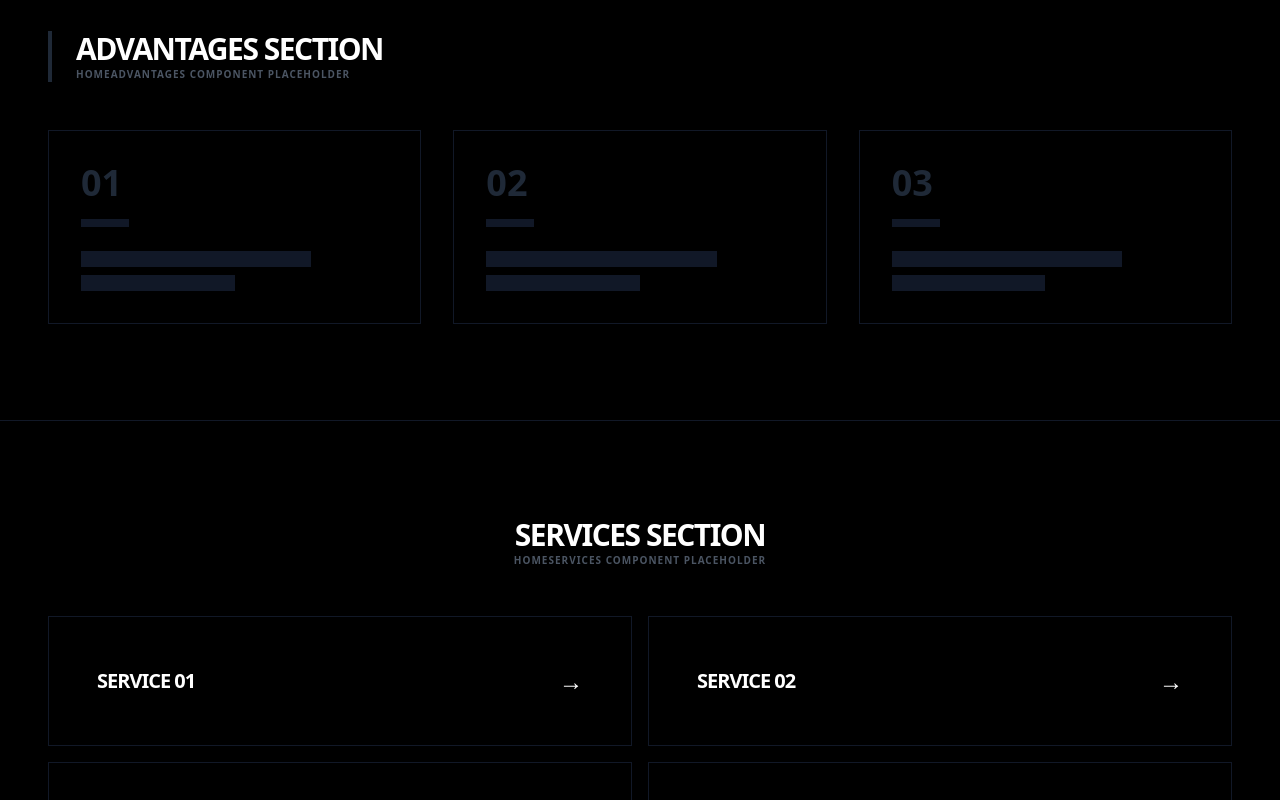
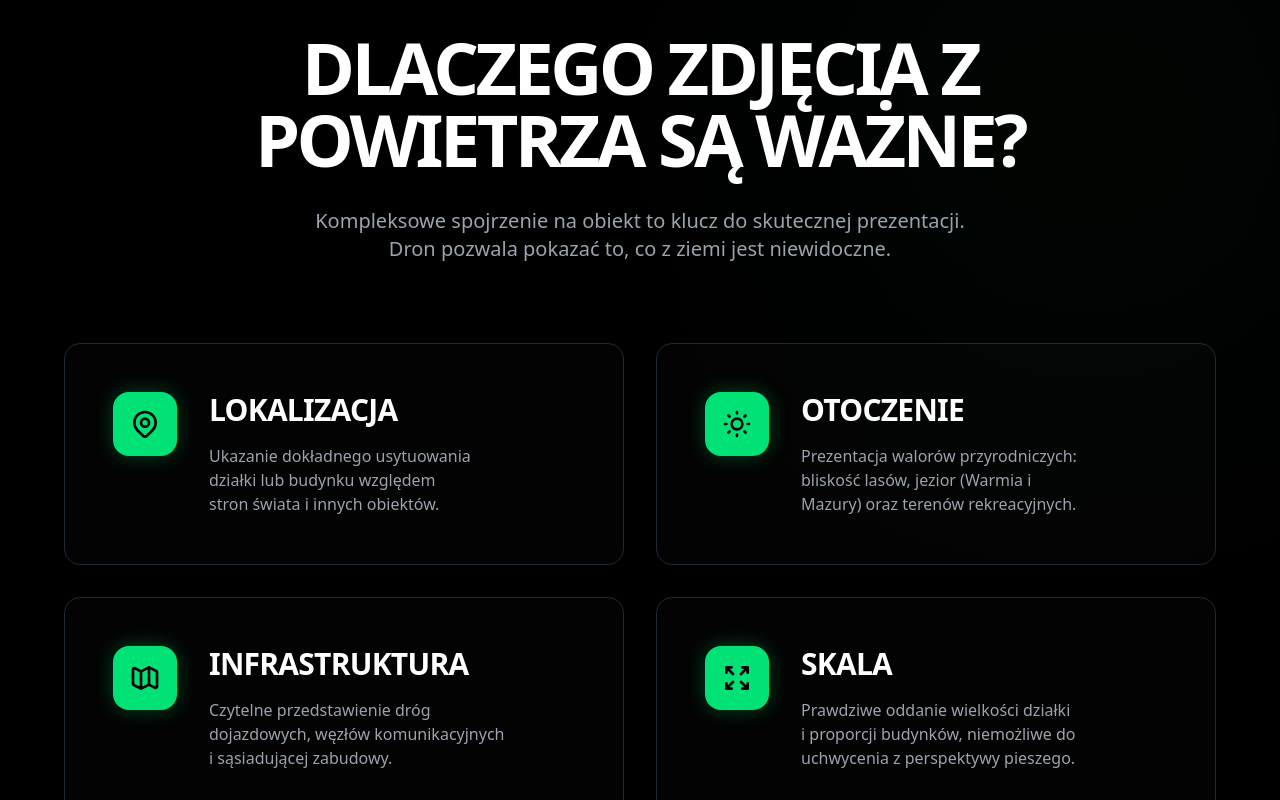
Before and after one commit to michab1332/scope-drone-client, a Nuxt app: page / in a window 1280 px wide. Shown: the part 1360-2160 px from the top of the page. Built offline with nearby package versions, Linux system fonts and the light colour scheme.

Commit message:
feat: advantages section

```diff
--- a/app/components/Home/Advantages.vue
+++ b/app/components/Home/Advantages.vue
@@ -1,19 +1,149 @@
+<script setup lang="ts">
+import { ref, onMounted } from 'vue'
+
+/**
+ * Advantages Component
+ * Features:
+ * - Mobile-optimized sizes (typography, icons, padding)
+ * - Circular green icons for each advantage
+ * - Staggered entrance animations for cards
+ * - Interactive spotlight effect on hover
+ */
+
+interface Advantage {
+  title: string
+  description: string
+  icon: string
+}
+
+const advantages: Advantage[] = [
+  {
+    title: 'Lokalizacja',
+    description: 'Ukazanie dokładnego usytuowania działki lub budynku względem stron świata i innych obiektów.',
+    icon: 'M17.657 16.657L13.414 20.9a1.998 1.998 0 01-2.827 0l-4.244-4.243a8 8 0 1111.314 0z M15 11a3 3 0 11-6 0 3 3 0 016 0z'
+  },
+  {
+    title: 'Otoczenie',
+    description: 'Prezentacja walorów przyrodniczych: bliskość lasów, jezior (Warmia i Mazury) oraz terenów rekreacyjnych.',
+    icon: 'M12 3v1m0 16v1m9-9h-1M4 12H3m15.364 6.364l-.707-.707M6.343 6.343l-.707-.707m12.728 0l-.707.707M6.343 17.657l-.707.707M16 12a4 4 0 11-8 0 4 4 0 018 0z'
+  },
+  {
+    title: 'Infrastruktura',
+    description: 'Czytelne przedstawienie dróg dojazdowych, węzłów komunikacyjnych i sąsiadującej zabudowy.',
+    icon: 'M9 20l-5.447-2.724A1 1 0 013 16.382V5.618a1 1 0 011.447-.894L9 7m0 13l6-3m-6 3V7m6 10l4.553 2.276A1 1 0 0021 18.382V7.618a1 1 0 00-.553-.894L15 4m0 13V4m0 0L9 7'
+  },
+  {
+    title: 'Skala',
+    description: 'Prawdziwe oddanie wielkości działki i proporcji budynków, niemożliwe do uchwycenia z perspektywy pieszego.',
+    icon: 'M4 8V4m0 0h4M4 4l5 5m11-1V4m0 0h-4m4 0l-5 5M4 16v4m0 0h4m-4 0l5-5m11 5v-4m0 4h-4m4 0l-5-5'
+  }
+]
+
+// Refs for animations and interaction
+const sectionRef = ref<HTMLElement | null>(null)
+const cardRefs = ref<HTMLElement[]>([])
+const isVisible = ref(false)
+
+// Mouse tracking for spotlight
+const mousePositions = ref<{ x: number; y: number }[]>(advantages.map(() => ({ x: 0, y: 0 })))
+
+const handleMouseMove = (e: MouseEvent, index: number) => {
+  const card = cardRefs.value[index]
+  if (!card) return
+  const rect = card.getBoundingClientRect()
+  mousePositions.value[index] = {
+    x: e.clientX - rect.left,
+    y: e.clientY - rect.top
+  }
+}
+
+onMounted(() => {
+  const observer = new IntersectionObserver((entries) => {
+    if (entries[0].isIntersecting) {
+      isVisible.value = true
+      observer.disconnect()
+    }
+  }, { threshold: 0.1 })
+
+  if (sectionRef.value) {
+    observer.observe(sectionRef.value)
+  }
+})
+</script>
+
 <template>
   <section
-      id="advantages"
-      class="py-24 border-b border-gray-900 bg-black"
+    id="advantages"
+    ref="sectionRef"
+    class="py-16 md:py-24 border-b border-gray-900 bg-black relative overflow-hidden px-4"
   >
+    <!-- Background accents -->
+    <div class="absolute top-0 right-0 w-64 h-64 md:w-96 md:h-96 bg-[#00E275]/5 blur-[100px] md:blur-[150px] rounded-full pointer-events-none" />
+
     <AppContainer>
-      <div class="mb-12 border-l-4 border-gray-800 pl-6">
-        <h2 class="text-3xl font-bold uppercase tracking-tighter text-white">ADVANTAGES SECTION</h2>
-        <p class="text-gray-600 font-sans text-[10px] uppercase tracking-widest font-bold">HomeAdvantages Component Placeholder</p>
+      <!-- Header Section -->
+      <div class="mb-12 md:mb-20 max-w-4xl mx-auto text-center">
+        <h2
+          class="text-3xl sm:text-4xl md:text-7xl font-bold uppercase tracking-tighter text-white mb-4 md:mb-8 transition-all duration-1000"
+          :class="isVisible ? 'opacity-100 translate-y-0' : 'opacity-0 translate-y-8'"
+        >
+          Dlaczego zdjęcia <br class="md:hidden" /> z powietrza są ważne?
+        </h2>
+        <p
+          class="text-gray-400 text-sm md:text-xl font-light leading-relaxed transition-all duration-1000 delay-300 px-4"
+          :class="isVisible ? 'opacity-100' : 'opacity-0'"
+        >
+          Kompleksowe spojrzenie na obiekt to klucz do skutecznej prezentacji. <br class="hidden md:block" />
+          Dron pozwala pokazać to, co z ziemi jest niewidoczne.
+        </p>
       </div>
-      <div class="grid grid-cols-1 md:grid-cols-3 gap-8">
-        <div v-for="i in 3" :key="i" class="border border-gray-900 p-8 hover:border-gray-700 transition-colors bg-black/50">
-          <div class="text-gray-800 font-black text-4xl mb-4">0{{ i }}</div>
-          <div class="h-2 w-12 bg-gray-900 mb-6" />
-          <div class="h-4 bg-gray-900 w-3/4 mb-2" />
-          <div class="h-4 bg-gray-900 w-1/2" />
+
+      <!-- Advantages Grid -->
+      <div class="grid grid-cols-1 md:grid-cols-2 gap-4 md:gap-8">
+        <div
+          v-for="(item, index) in advantages"
+          :key="index"
+          :ref="(el) => { if (el) cardRefs[index] = el as HTMLElement }"
+          @mousemove="(e) => handleMouseMove(e, index)"
+          class="group relative border border-gray-800 bg-white/[0.01] rounded-xl md:rounded-2xl p-6 md:p-12 overflow-hidden transition-all duration-700 hover:border-[#00E275]/30 hover:bg-white/[0.03]"
+          :style="{ transitionDelay: `${index * 150}ms` }"
+          :class="isVisible ? 'opacity-100 translate-y-0' : 'opacity-0 translate-y-8 md:translate-y-12'"
+        >
+          <!-- Interactive Spotlight (only on desktop/hover) -->
+          <div
+            class="hidden md:block pointer-events-none absolute -inset-px transition-opacity duration-300 opacity-0 group-hover:opacity-100"
+            :style="{
+              background: `radial-gradient(400px circle at ${mousePositions[index].x}px ${mousePositions[index].y}px, rgba(0, 226, 117, 0.1), transparent 80%)`
+            }"
+          />
+
+          <div class="relative z-10 flex flex-col sm:flex-row gap-4 md:gap-8 items-start">
+            <!-- Icon with circular green background -->
+            <div
+              class="flex-shrink-0 w-12 h-12 md:w-16 md:h-16 rounded-xl md:rounded-2xl bg-[#00E275] flex items-center justify-center text-black shadow-[0_0_15px_rgba(0,226,117,0.2)] md:shadow-[0_0_20px_rgba(0,226,117,0.3)] transition-transform duration-500 group-hover:scale-110 group-hover:rotate-3"
+            >
+              <svg
+                xmlns="http://www.w3.org/2000/svg"
+                class="w-6 h-6 md:w-8 md:h-8"
+                fill="none"
+                viewBox="0 0 24 24"
+                stroke="currentColor"
+                stroke-width="2"
+              >
+                <path stroke-linecap="round" stroke-linejoin="round" :d="item.icon" />
+              </svg>
+            </div>
+
+            <div class="flex-1">
+              <h3 class="text-xl md:text-3xl font-bold text-white mb-2 md:mb-4 uppercase tracking-tight">
+                {{ item.title }}
+              </h3>
+
+              <p class="text-gray-400 text-xs md:text-base leading-relaxed font-light text-balance">
+                {{ item.description }}
+              </p>
+            </div>
+          </div>
         </div>
       </div>
     </AppContainer>
```
